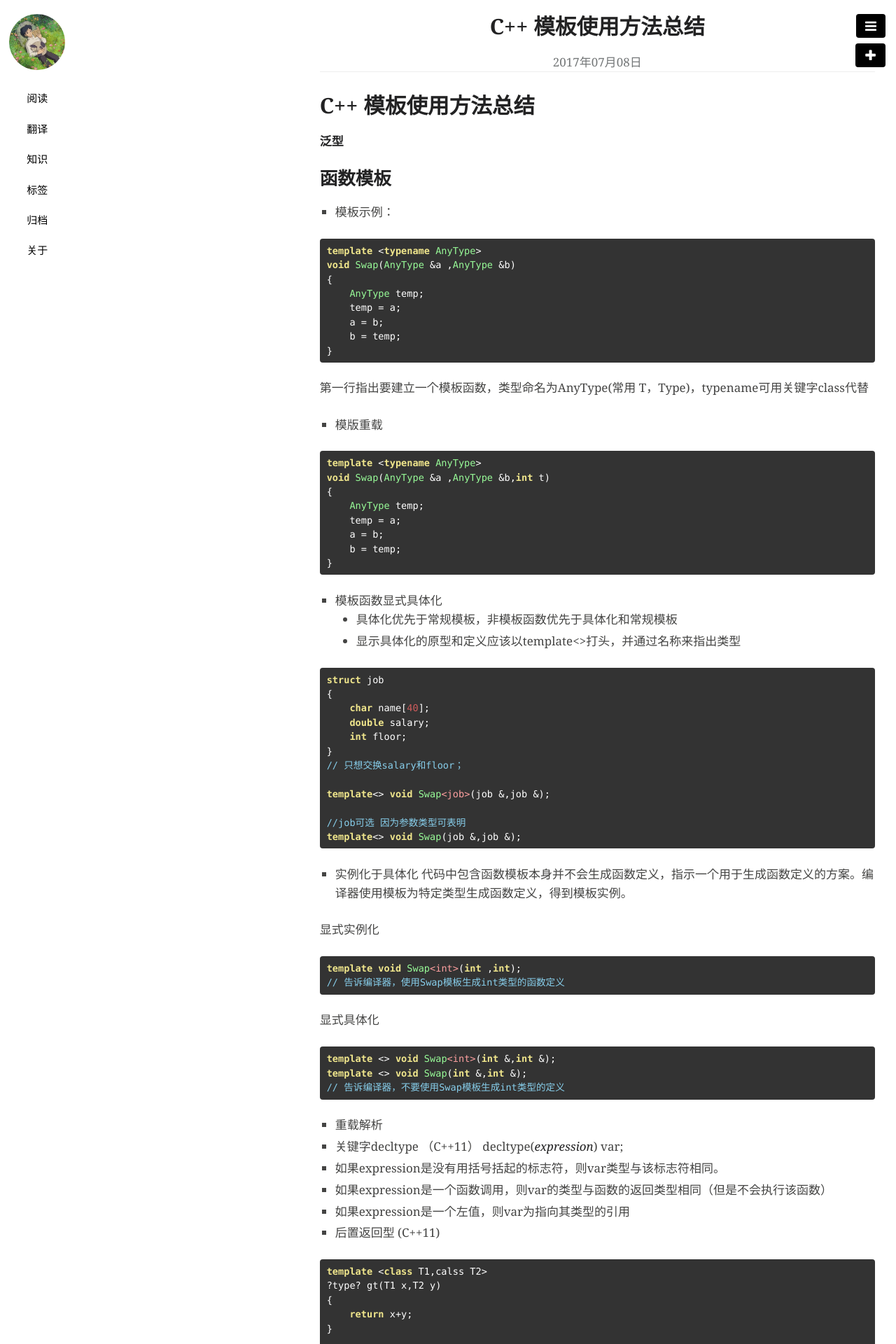
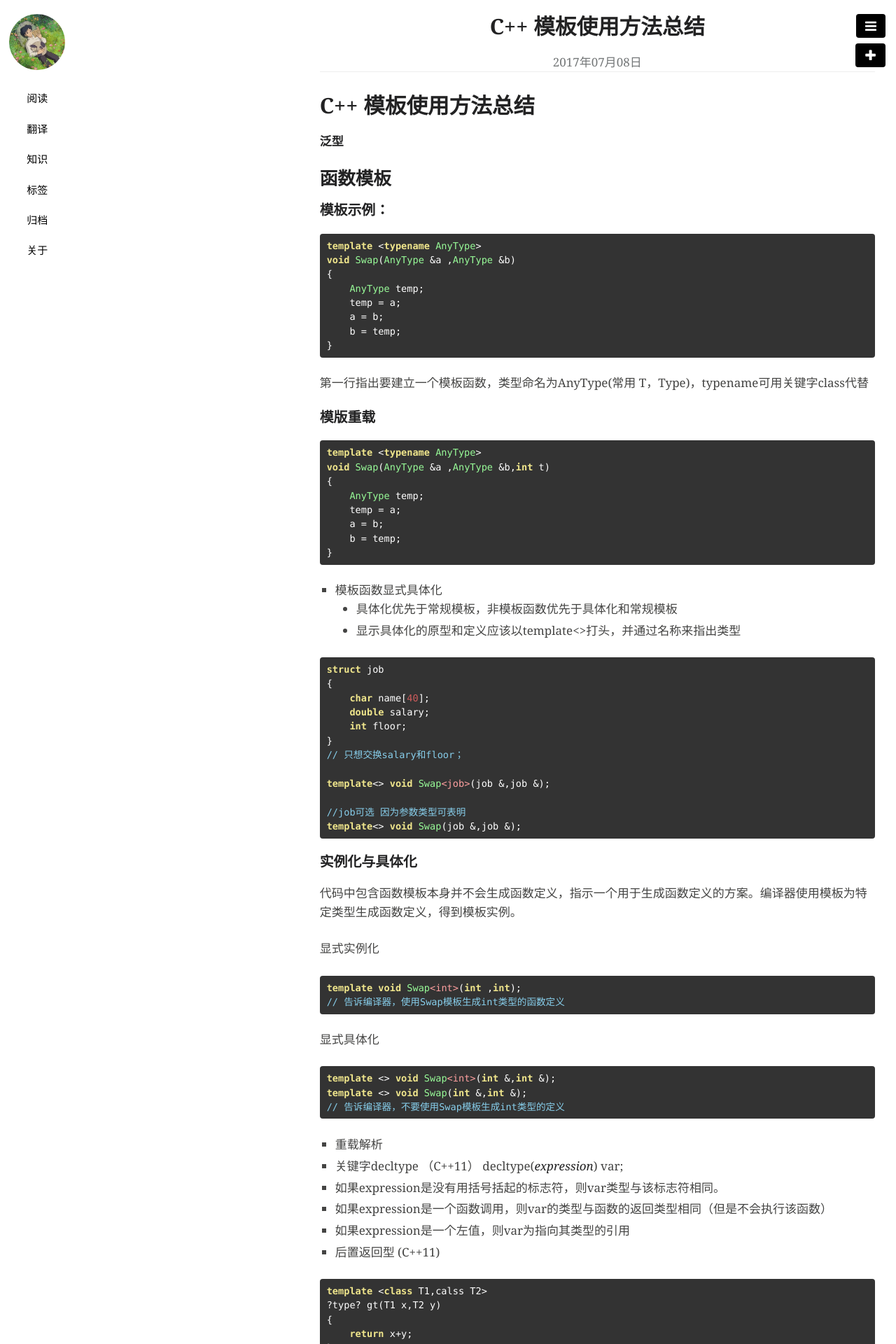
Before and after one commit to pigstars/pigstars.github.io, a Jekyll site: the page built from _posts/知识/2017-07-08-c--mo-ban-shi-yong-fang-fa-zong-jie.md, in a window 1280 px wide. Shown: the top 1920 px of the page at 70% size. Built offline with Jekyll 4.4.1, drawn with Linux system fonts in a browser that asks for light colours; some of the changed text lies outside the part shown.

Commit message:
更新部分排版格式

````diff
--- a/_posts/知识/2017-07-08-c--mo-ban-shi-yong-fang-fa-zong-jie.md
+++ b/_posts/知识/2017-07-08-c--mo-ban-shi-yong-fang-fa-zong-jie.md
@@ -9,7 +9,7 @@ tags: "CPP"
 # C++ 模板使用方法总结
 **泛型**
 ## 函数模板
-* 模板示例：
+### 模板示例：
 
 ```C
 template <typename AnyType>
@@ -23,7 +23,7 @@ void Swap(AnyType &a ,AnyType &b)
 ```
 第一行指出要建立一个模板函数，类型命名为AnyType(常用 T，Type)，typename可用关键字class代替
 
-* 模版重载
+### 模版重载
 
 ```C
 template <typename AnyType>
@@ -54,7 +54,7 @@ template<> void Swap<job>(job &,job &);
 //job可选 因为参数类型可表明
 template<> void Swap(job &,job &);
 ```
-* 实例化于具体化
+### 实例化与具体化
 代码中包含函数模板本身并不会生成函数定义，指示一个用于生成函数定义的方案。编译器使用模板为特定类型生成函数定义，得到模板实例。
 
 显式实例化
@@ -96,7 +96,7 @@ auto gt(T1 x,T2 y) -> dcltype(x+y)
 ```
 
 ## 类模板
-* 类模板示例
+### 类模板示例
 
 ```C
 template <class Type>
@@ -124,6 +124,7 @@ bool Stack<Type>::isEmpty()
 return top = 0;
 }
 ```
+
 * 使用模板类
 
 ```C
@@ -151,7 +152,7 @@ class Topo
 * 模板类的实例化与具体化
 实例化：告诉编译器生成函数定义
  - 隐式实例化：需要对象之前，不会生成类的隐式实例化
- -
+
  ```C
  ArrayTP<double ,30> stuff
  ```
@@ -208,7 +209,7 @@ Crab<King> legs
 //则 s1为 King<int> s2为King<double>
 ```
 
-* 模版类和友元
+### 模版类和友元
 - 非模板友元：
 
 ```C
````
